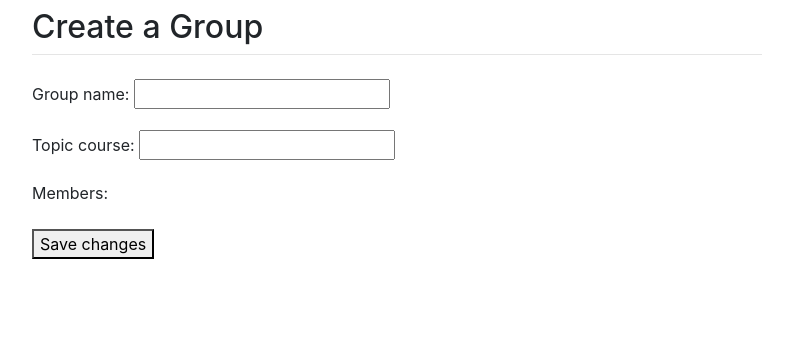
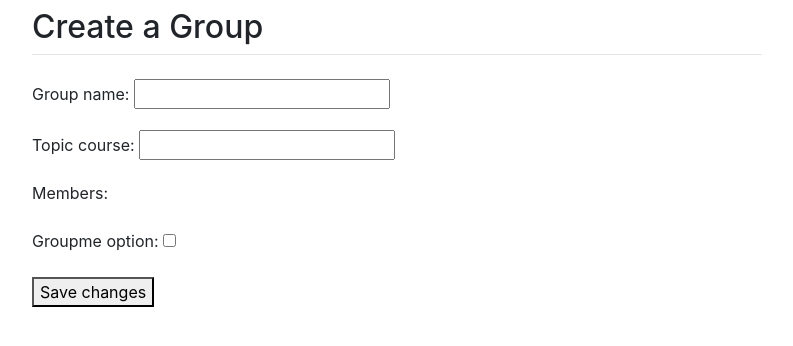
Before and after one commit to noahnarc/Study-Buddy, a Django app: page /study/create-group in a window 1280 px wide. Shown: the top 346 px of the page, without its empty margins (243-1036 px from the left). Run offline with Django 3.2, Linux system fonts and the light colour scheme; some libraries are stand-ins or nearby versions.

Commit message:
Added GroupMe logic within save() method in form

```diff
--- a/study/forms.py
+++ b/study/forms.py
@@ -6,6 +6,7 @@ from django import forms
 from django.contrib.auth.models import User
 from .models import Profile, StudyGroup
 
+from groupy.client import Client
 
 class SignupForm(forms.Form):
     first_name = forms.CharField(max_length=30, label='First Name')
@@ -38,12 +39,27 @@ class GroupForm(forms.ModelForm):
     # Form that allows users to create a new group and select group members
     class Meta:
         model = StudyGroup
-        fields = ("group_name", "topic_course", "members")
+        fields = ("group_name", "topic_course", "members", "groupme_option")
 
     group_name = forms.CharField(max_length=50)
     topic_course = forms.CharField(max_length=20)
-
     members = CustomMMCF(
         queryset=User.objects.all(),
         widget=forms.CheckboxSelectMultiple
     )
+
+    def save(self, commit=True):
+        newgroup = super(GroupForm, self).save(commit=False)
+        create = newgroup.groupme_option
+        if create:
+            token = "GSTVyt66iVgWWj45IVAlXv5LLegUcSuLSyRMfBgP"
+            client = Client.from_token(token)
+            groupme = client.groups.create(name=newgroup.group_name, share=True)
+            newgroup.groupme_id = groupme.id
+            newgroup.groupme_url = groupme.share_url
+            success = 'GroupMe Created!'
+            message = groupme.post(text=success)
+            newgroup.groupme_option = False
+        if commit:
+            newgroup.save()
+        return newgroup
--- a/study/models.py
+++ b/study/models.py
@@ -6,8 +6,6 @@ from django.db import models
 from django.db.models.signals import post_save
 from django.dispatch import receiver
 from django.contrib.auth.models import User
-
-from groupy.client import Client
 
 class Profile(models.Model):
     user = models.OneToOneField(User, on_delete=models.CASCADE)
@@ -44,18 +42,12 @@ class StudyGroup(models.Model):
     group_name = models.CharField(max_length=50, unique=True, blank=False)
     topic_course = models.CharField(max_length=20)
     members = models.ManyToManyField(User)
+    groupme_option = models.BooleanField(default=False, blank=False)   # Does the user want to generate a group message?
+    groupme_id = models.CharField(max_length=100)          # Unique identifier provided by API
+    groupme_url = models.CharField(max_length=100)          # Unique share URL provided by API
 
     class Meta:
         verbose_name = 'Study Group'
 
     def __str__(self):
         return self.group_name
-
-    def groupme_create(self):
-        return_messages = ""
-        token = "GSTVyt66iVgWWj45IVAlXv5LLegUcSuLSyRMfBgP"
-        client = Client.from_token(token)
-        group_me = client.groups.create(name=self.group_name)
-        success = 'GroupMe Created!'
-        message = group_me.post(text=success)
-        return success
--- a/study/templates/study/group.html
+++ b/study/templates/study/group.html
@@ -9,4 +9,5 @@
 
 {% block content %}
 You created a group!
+{{ studygroup.groupme_url }}
 {% endblock %}
--- a/study/urls.py
+++ b/study/urls.py
@@ -11,6 +11,5 @@ urlpatterns = [
     path('profile', views.update_profile, name='profile'),
     path('search', views.SearchResultsView.as_view(), name='search'),
     path('groups/<int:pk>', views.GroupView.as_view(), name='group'),
-    path('groups/message/<int:pk>', views.GroupMeView.as_view(), name='group-message'),
     path('create-group', views.CreateGroup.as_view(), name='create-group'),
 ]
```
Also changed, not shown: study/templates/study/group_message.html (deleted, +0 -14 lines), study/migrations/0007_auto_20201110_1055.py (added).
